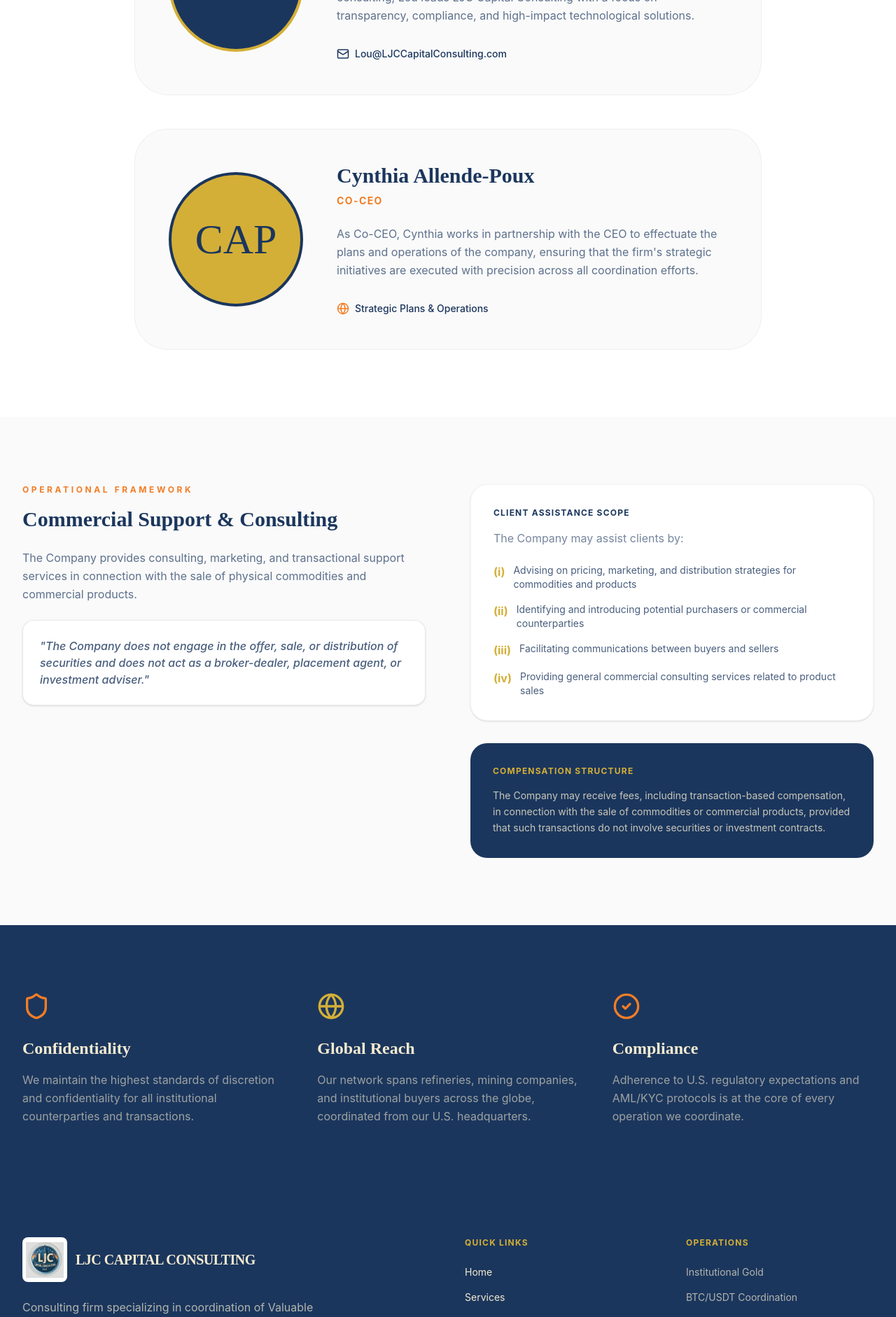
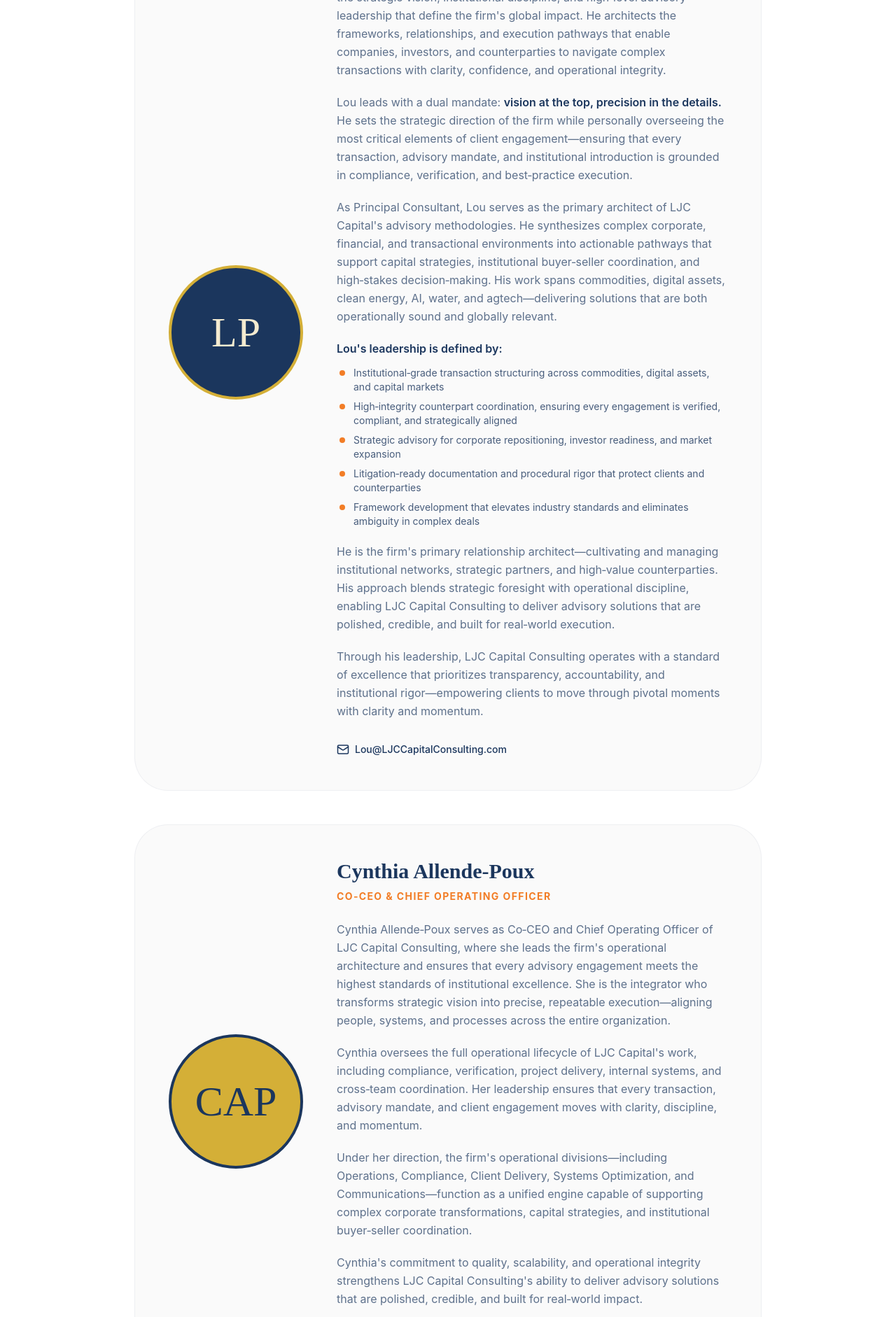
Before and after one commit to Gthorpe2274/ljc-website, a React (Vite) app: page /about in a window 1280 px wide. Shown: the part 1420-3302 px from the top of the page at 70% size. Built offline with nearby package versions, Linux system fonts and the light colour scheme.

Commit message:
title updates

```diff
--- a/src/pages/About.tsx
+++ b/src/pages/About.tsx
@@ -73,16 +73,46 @@ export function About() {
               </div>
               <div>
                 <h3 className="text-3xl font-display font-bold text-brand-blue mb-2">Louis Jerome Poux (Lou)</h3>
-                <p className="text-brand-orange font-bold uppercase tracking-widest text-sm mb-6">CEO & Principal Consultant</p>
-                <p className="text-brand-blue/70 mb-8 leading-relaxed">
-                  With extensive experience in institutional coordination and strategic consulting, Lou leads LJC Capital Consulting with a focus on transparency, compliance, and high-impact technological solutions.
-                </p>
+                <p className="text-brand-orange font-bold uppercase tracking-widest text-sm mb-6">CEO &amp; Principal Consultant</p>
+                <div className="text-brand-blue/70 mb-8 leading-relaxed space-y-5">
+                  <p>
+                    As CEO and Principal Consultant of LJC Capital Consulting, Lou provides the strategic vision, institutional discipline, and high‑level advisory leadership that define the firm's global impact. He architects the frameworks, relationships, and execution pathways that enable companies, investors, and counterparties to navigate complex transactions with clarity, confidence, and operational integrity.
+                  </p>
+                  <p>
+                    Lou leads with a dual mandate: <span className="font-semibold text-brand-blue">vision at the top, precision in the details.</span> He sets the strategic direction of the firm while personally overseeing the most critical elements of client engagement—ensuring that every transaction, advisory mandate, and institutional introduction is grounded in compliance, verification, and best‑practice execution.
+                  </p>
+                  <p>
+                    As Principal Consultant, Lou serves as the primary architect of LJC Capital's advisory methodologies. He synthesizes complex corporate, financial, and transactional environments into actionable pathways that support capital strategies, institutional buyer‑seller coordination, and high‑stakes decision‑making. His work spans commodities, digital assets, clean energy, AI, water, and agtech—delivering solutions that are both operationally sound and globally relevant.
+                  </p>
+                  <div>
+                    <p className="font-semibold text-brand-blue mb-3">Lou's leadership is defined by:</p>
+                    <ul className="space-y-2 pl-1">
+                      {[
+                        "Institutional‑grade transaction structuring across commodities, digital assets, and capital markets",
+                        "High‑integrity counterpart coordination, ensuring every engagement is verified, compliant, and strategically aligned",
+                        "Strategic advisory for corporate repositioning, investor readiness, and market expansion",
+                        "Litigation‑ready documentation and procedural rigor that protect clients and counterparties",
+                        "Framework development that elevates industry standards and eliminates ambiguity in complex deals",
+                      ].map((item, idx) => (
+                        <li key={idx} className="flex items-start space-x-3">
+                          <span className="mt-1.5 w-2 h-2 rounded-full bg-brand-orange shrink-0" />
+                          <span className="text-brand-blue/80 text-sm">{item}</span>
+                        </li>
+                      ))}
+                    </ul>
+                  </div>
+                  <p>
+                    He is the firm's primary relationship architect—cultivating and managing institutional networks, strategic partners, and high‑value counterparties. His approach blends strategic foresight with operational discipline, enabling LJC Capital Consulting to deliver advisory solutions that are polished, credible, and built for real‑world execution.
+                  </p>
+                  <p>
+                    Through his leadership, LJC Capital Consulting operates with a standard of excellence that prioritizes transparency, accountability, and institutional rigor—empowering clients to move through pivotal moments with clarity and momentum.
+                  </p>
+                </div>
                 <div className="flex flex-wrap gap-6">
                   <a href="mailto:Lou@LJCCapitalConsulting.com" className="flex items-center space-x-2 text-brand-blue hover:text-brand-orange transition-colors">
                     <Mail size={18} />
                     <span className="text-sm font-medium">Lou@LJCCapitalConsulting.com</span>
                   </a>
-
                 </div>
               </div>
             </div>
@@ -93,15 +123,26 @@ export function About() {
                 CAP
               </div>
               <div>
-                <h3 className="text-3xl font-display font-bold text-brand-blue mb-2">Cynthia Allende-Poux</h3>
-                <p className="text-brand-orange font-bold uppercase tracking-widest text-sm mb-6">Co-CEO</p>
-                <p className="text-brand-blue/70 mb-8 leading-relaxed">
-                  As Co-CEO, Cynthia works in partnership with the CEO to effectuate the plans and operations of the company, ensuring that the firm's strategic initiatives are executed with precision across all coordination efforts.
-                </p>
+                <h3 className="text-3xl font-display font-bold text-brand-blue mb-2">Cynthia Allende‑Poux</h3>
+                <p className="text-brand-orange font-bold uppercase tracking-widest text-sm mb-6">Co‑CEO &amp; Chief Operating Officer</p>
+                <div className="text-brand-blue/70 mb-8 leading-relaxed space-y-5">
+                  <p>
+                    Cynthia Allende‑Poux serves as Co‑CEO and Chief Operating Officer of LJC Capital Consulting, where she leads the firm's operational architecture and ensures that every advisory engagement meets the highest standards of institutional excellence. She is the integrator who transforms strategic vision into precise, repeatable execution—aligning people, systems, and processes across the entire organization.
+                  </p>
+                  <p>
+                    Cynthia oversees the full operational lifecycle of LJC Capital's work, including compliance, verification, project delivery, internal systems, and cross‑team coordination. Her leadership ensures that every transaction, advisory mandate, and client engagement moves with clarity, discipline, and momentum.
+                  </p>
+                  <p>
+                    Under her direction, the firm's operational divisions—including Operations, Compliance, Client Delivery, Systems Optimization, and Communications—function as a unified engine capable of supporting complex corporate transformations, capital strategies, and institutional buyer‑seller coordination.
+                  </p>
+                  <p>
+                    Cynthia's commitment to quality, scalability, and operational integrity strengthens LJC Capital Consulting's ability to deliver advisory solutions that are polished, credible, and built for real‑world impact.
+                  </p>
+                </div>
                 <div className="flex flex-wrap gap-6">
                   <div className="flex items-center space-x-2 text-brand-blue">
                     <Globe size={18} className="text-brand-orange" />
-                    <span className="text-sm font-medium">Strategic Plans & Operations</span>
+                    <span className="text-sm font-medium">Operations &amp; Institutional Excellence</span>
                   </div>
                 </div>
               </div>
```
